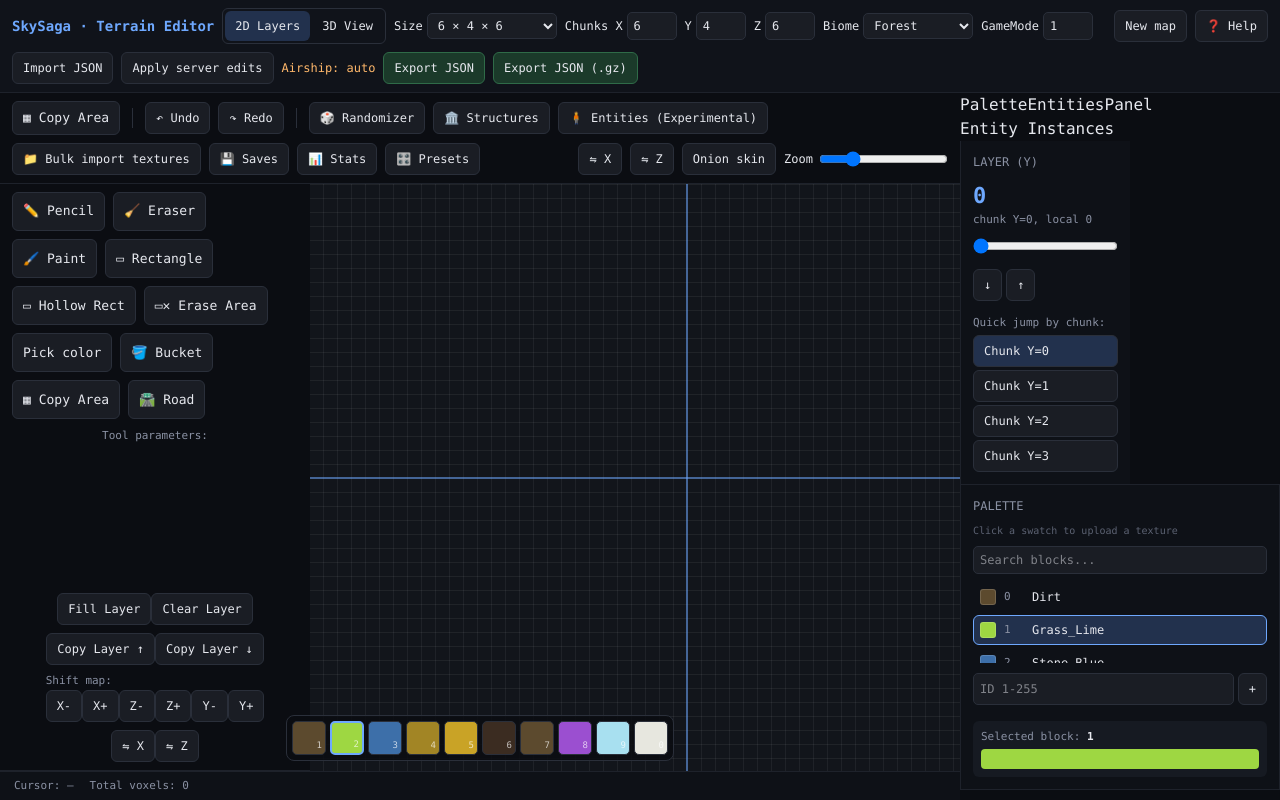
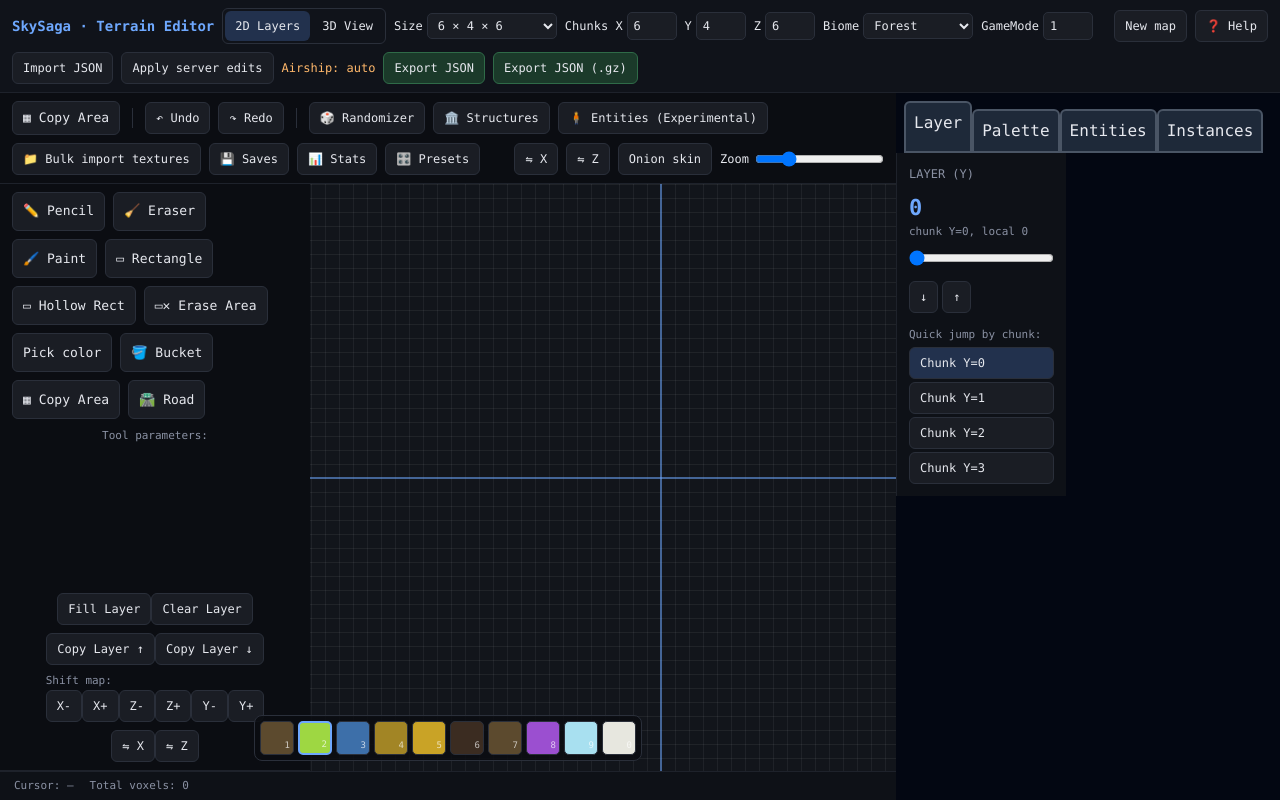
Before and after one commit to Kilkenni/skysaga-skyedit, a React (Vite) app: page / in a window 1280 px wide. Built offline with nearby package versions, Linux system fonts and the light colour scheme.

Commit message:
tab styles for aside panel

```diff
--- a/src/components/TerrainEditor.tsx
+++ b/src/components/TerrainEditor.tsx
@@ -3962,21 +3962,15 @@ export default function TerrainEditor() {
           </div>
         </div>
 
-        <TabGroup as="aside" className={"flex flex-col overflow-hidden max-h-full w-80 pb-2.5"} style={{
-          display: "flex",
-          flexDirection: "column",
-          overflow: "hidden",
-          maxHeight: "100%",
-          width: "320px",
-          paddingBottom: 10,
-        }}>
-          <TabList>
-            <Tab>Palette</Tab>
-            <Tab>EntitiesPanel</Tab>
-            <Tab>Entity Instances</Tab>
+        <TabGroup as="aside" className={"flex flex-col overflow-hidden max-h-full w-96 pb-2.5 bg-gray-950"}>
+          <TabList className={" px-2 pt-2"}>
+            <Tab disabled={viewMode !== "2d"} className={"bg-gray-800 border-gray-600 border-2 rounded-t-md p-2 disabled:opacity-25 data-selected:pb-4 align-bottom"}>Layer</Tab>
+            <Tab className={"bg-gray-800 border-gray-600 border-2 rounded-t-md p-2 disabled:opacity-25 data-selected:pb-4 align-bottom"}>Palette</Tab>
+            <Tab className={"bg-gray-800 border-gray-600 border-2 rounded-t-md p-2 disabled:opacity-25 data-selected:pb-4 align-bottom"}>Entities</Tab>
+            <Tab className={"bg-gray-800 border-gray-600 border-2 rounded-t-md p-2 disabled:opacity-25 data-selected:pb-4 align-bottom"}>Instances</Tab>
           </TabList>
           <TabPanels className={"h-full min-h-0"}>
-            <TabPanel className={"flex flex-col h-full"}>
+            <TabPanel>
               {viewMode === "2d" && (
                 <LayerNav
                   chunkY={chunkY}
@@ -3987,6 +3981,8 @@ export default function TerrainEditor() {
                   totalHeight={height}
                 />
               )}
+            </TabPanel>
+            <TabPanel className={"flex flex-col h-full"}>
               <PaletteSidebar
                 paletteObj={paletteObj}
                 clearTexture={clearTexture}
--- /dev/null
+++ b/tailwind.config.js
@@ -0,0 +1,27 @@
+/** @type {import('tailwindcss').Config} */
+export const theme = {
+  content: ['./src/**/*.{html,js}'],
+  theme: {
+    colors: {
+      'dark': '#1fb6ff',
+      'medium': '#424242',
+      'lighter': '#7D82B8',
+      'light': '#B7E3CC',
+      'yellow': '#ffc82c',
+      'gray-dark': '#273444',
+      'gray': '#8492a6',
+      'gray-light': '#d3dce6',
+    },
+    fontFamily: {
+    },
+    extend: {
+      spacing: {
+        '8xl': '96rem',
+        '9xl': '128rem',
+      },
+      borderRadius: {
+        '4xl': '2rem',
+      }
+    }
+  },
+}
```
